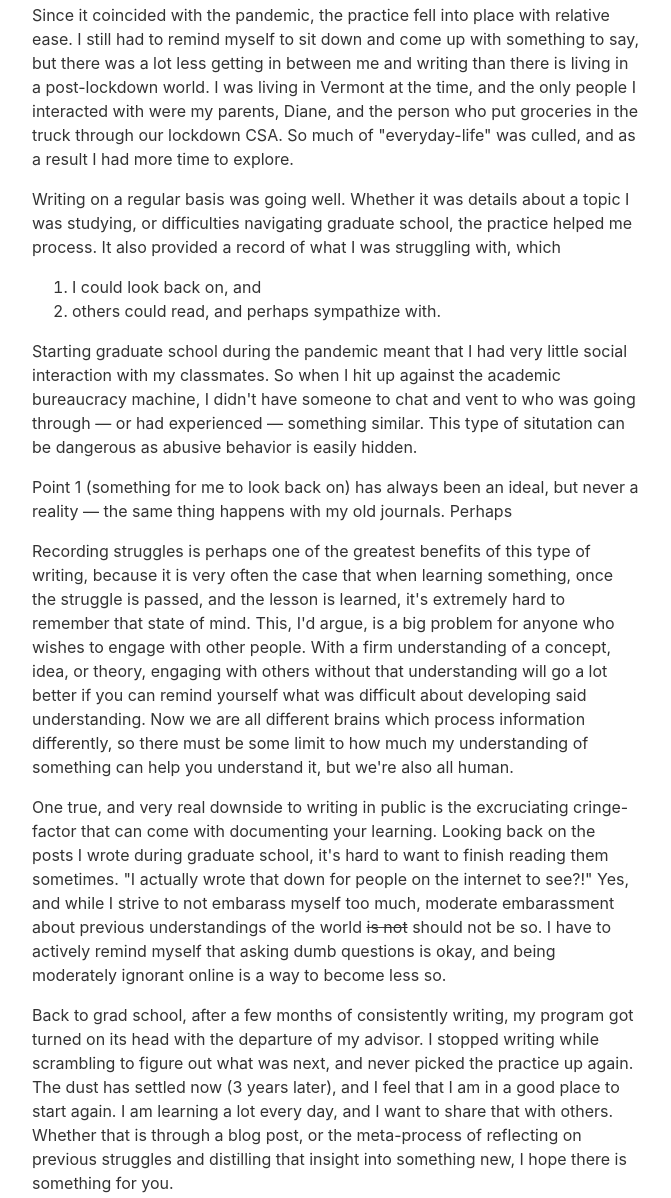
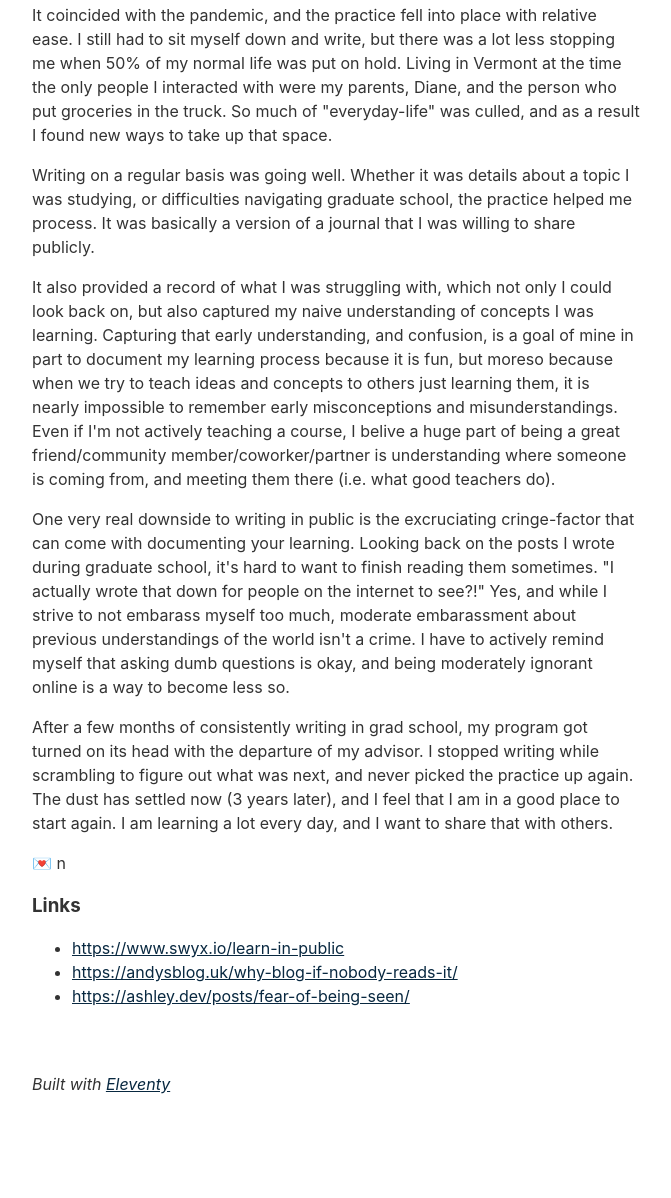
Before and after one commit to natestemen/nates.place, an Eleventy site: page content/blog/hello.md in a window 1280 px wide. Shown: the part 306-1504 px from the top of the page, without its empty margins (304-975 px from the left). After the commit the page ends 1418 px from the top, so only its background shows below. Built offline with nearby package versions, Linux system fonts and the light colour scheme; Eleventy itself is replaced by a stand-in of ours; files that its build step writes are made by us from their sources; what @zachleat/heading-anchors, zod-validation-error would draw is missing.

Commit message:
lets do eet

```diff
--- a/content/blog/hello.md
+++ b/content/blog/hello.md
@@ -11,41 +11,29 @@ In 2020 I started a PhD program after 3 years of being outside a formal educatio
 It felt like a big change in my life, and it prompted me to attempt blogging for the first time.
 I had a feeling that the moment in time was one where significant change was coming, and I wanted to document some of it.
 
-Since it coincided with the pandemic, the practice fell into place with relative ease.
-I still had to remind myself to sit down and come up with something to say, but there was a lot less getting in between me and writing than there is living in a post-lockdown world.
-I was living in Vermont at the time, and the only people I interacted with were my parents, Diane, and the person who put groceries in the truck through our lockdown CSA.
-So much of "everyday-life" was culled, and as a result I had more time to explore.
+It coincided with the pandemic, and the practice fell into place with relative ease.
+I still had to sit myself down and write, but there was a lot less stopping me when 50% of my normal life was put on hold.
+Living in Vermont at the time the only people I interacted with were my parents, Diane, and the person who put groceries in the truck.
+So much of "everyday-life" was culled, and as a result I found new ways to take up that space.
 
 Writing on a regular basis was going well.
 Whether it was details about a topic I was studying, or difficulties navigating graduate school, the practice helped me process.
-It also provided a record of what I was struggling with, which
+It was basically a version of a journal that I was willing to share publicly.
 
-1. I could look back on, and
-2. others could read, and perhaps sympathize with.
+It also provided a record of what I was struggling with, which not only I could look back on, but also captured my naive understanding of concepts I was learning.
+Capturing that early understanding, and confusion, is a goal of mine in part to document my learning process because it is fun, but moreso because when we try to teach ideas and concepts to others just learning them, it is nearly impossible to remember early misconceptions and misunderstandings.
+Even if I'm not actively teaching a course, I belive a huge part of being a great friend/community member/coworker/partner is understanding where someone is coming from, and meeting them there (i.e. what good teachers do).
 
-Starting graduate school during the pandemic meant that I had very little social interaction with my classmates.
-So when I hit up against the academic bureaucracy machine, I didn't have someone to chat and vent to who was going through &mdash; or had experienced &mdash; something similar.
-This type of situtation can be dangerous as abusive behavior is easily hidden.
-
-Point 1 (something for me to look back on) has always been an ideal, but never a reality &mdash; the same thing happens with my old journals.
-Perhaps
-
-Recording struggles is perhaps one of the greatest benefits of this type of writing, because it is very often the case that when learning something, once the struggle is passed, and the lesson is learned, it's extremely hard to remember that state of mind.
-This, I'd argue, is a big problem for anyone who wishes to engage with other people.
-With a firm understanding of a concept, idea, or theory, engaging with others without that understanding will go a lot better if you can remind yourself what was difficult about developing said understanding.
-Now we are all different brains which process information differently, so there must be some limit to how much my understanding of something can help you understand it, but we're also all human.
-
-One true, and very real downside to writing in public is the excruciating cringe-factor that can come with documenting your learning.
+One very real downside to writing in public is the excruciating cringe-factor that can come with documenting your learning.
 Looking back on the posts I wrote during graduate school, it's hard to want to finish reading them sometimes.
 "I actually wrote that down for people on the internet to see?!"
-Yes, and while I strive to not embarass myself too much, moderate embarassment about previous understandings of the world ~~is not~~ should not be so.
+Yes, and while I strive to not embarass myself too much, moderate embarassment about previous understandings of the world isn't a crime.
 I have to actively remind myself that asking dumb questions is okay, and being moderately ignorant online is a way to become less so.
 
-Back to grad school, after a few months of consistently writing, my program got turned on its head with the departure of my advisor.
+After a few months of consistently writing in grad school, my program got turned on its head with the departure of my advisor.
 I stopped writing while scrambling to figure out what was next, and never picked the practice up again.
 The dust has settled now (3 years later), and I feel that I am in a good place to start again.
 I am learning a lot every day, and I want to share that with others.
-Whether that is through a blog post, or the meta-process of reflecting on previous struggles and distilling that insight into something new, I hope there is something for you.
 
 💌 n
 
@@ -53,4 +41,4 @@ Whether that is through a blog post, or the meta-process of reflecting on previo
 
 - [https://www.swyx.io/learn-in-public](https://www.swyx.io/learn-in-public)
 - [https://andysblog.uk/why-blog-if-nobody-reads-it/](https://andysblog.uk/why-blog-if-nobody-reads-it/)
-- https://ashley.dev/posts/fear-of-being-seen/
+- [https://ashley.dev/posts/fear-of-being-seen/](https://ashley.dev/posts/fear-of-being-seen/)
```
